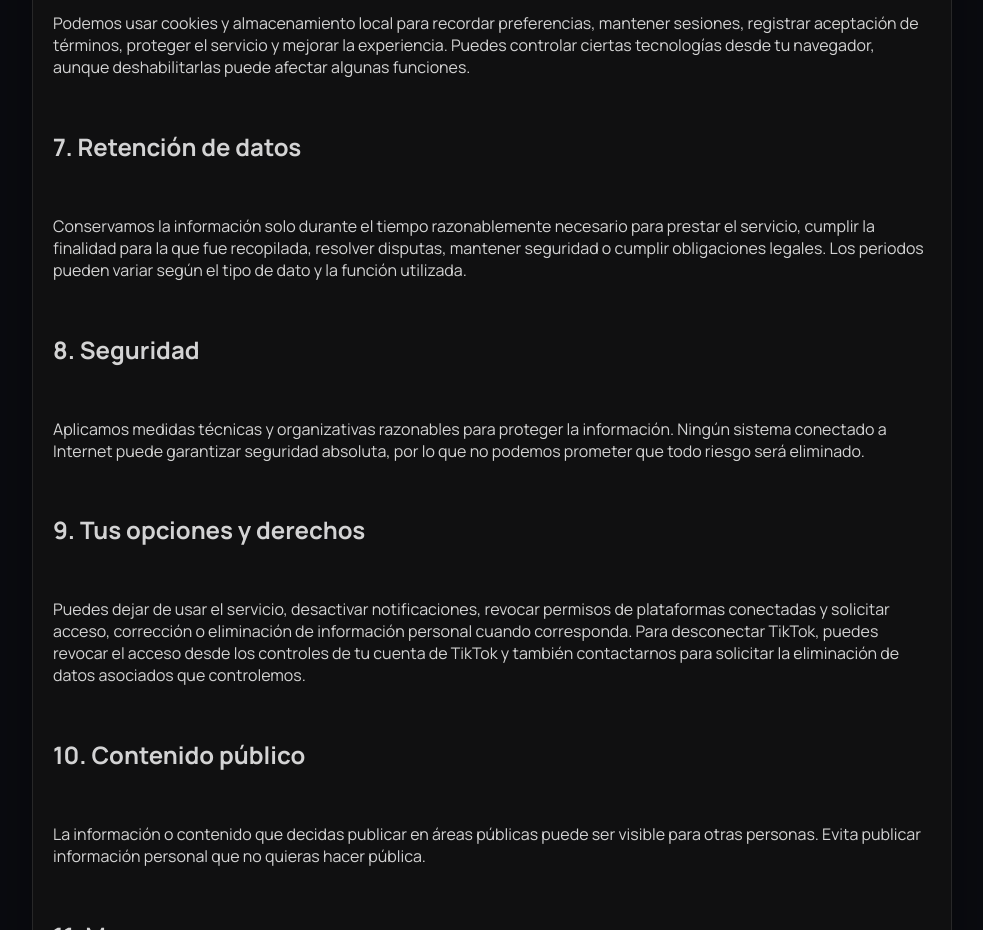
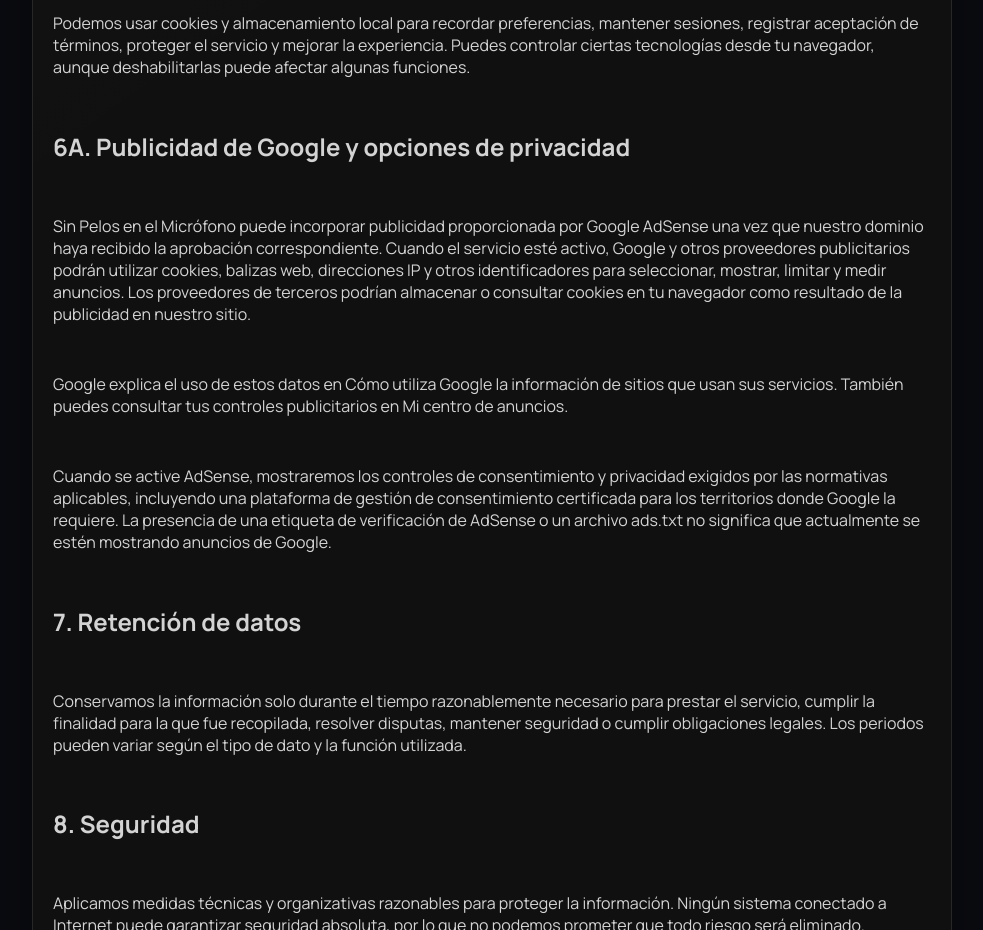
Before and after one commit to sinpelosenelmicrofonopodcast-lang/PODCAST, a Next.js app: page /privacy in a window 1280 px wide. Shown: the part 2160-3090 px from the top of the page, without its empty margins (148-1131 px from the left). Built offline with nearby package versions, Linux system fonts and the light colour scheme; no server answers.

Commit message:
Verify existing AdSense publisher on website via meta tag and ads.txt; clarify privacy disclosures

```diff
--- a/app/ads.txt/route.ts
+++ b/app/ads.txt/route.ts
@@ -1,10 +1,16 @@
 import { NextResponse } from "next/server";
-// Never assume that an AdSense-for-YouTube publisher ID can sell web display inventory.
-// Set this variable only to a publisher ID authorized for this website in AdSense.
-export const dynamic="force-dynamic";
-export function GET(){
- const id=String(process.env.ADSENSE_CONTENT_PUBLISHER_ID??"").trim();
- if(!/^pub-[0-9]{16}$/.test(id))return new NextResponse("Not configured",{status:404,headers:{"Content-Type":"text/plain; charset=utf-8","Cache-Control":"no-store"}});
- return new NextResponse(`google.com, ${id}, DIRECT, f08c47fec0942fa0\n`,
-  {headers:{"Content-Type":"text/plain; charset=utf-8","Cache-Control":"public, max-age=3600"}});
+// The publisher ID matches the existing Sin Pelos AdSense for YouTube account.
+// Google permits an upgrade of that same account for website inventory.
+// ads.txt declares authorized inventory ownership; it does not indicate that the
+// website is approved or that ads have started running.
+export const dynamic = "force-dynamic";
+
+export function GET() {
+  return new NextResponse(
+    "google.com, pub-4245621675541095, DIRECT, f08c47fec0942fa0\n",
+    { status: 200, headers: {
+      "Content-Type": "text/plain; charset=utf-8",
+      "Cache-Control": "public, max-age=3600"
+    }}
+  );
 }
--- a/app/layout.tsx
+++ b/app/layout.tsx
@@ -71,6 +71,8 @@ export const metadata: Metadata = {
   title: "Sin Pelos en el Micrófono",
   description: "Podcast, historias, noticias y comunidad. Conversación real, sin libreto y sin filtros.",
   applicationName: "Sin Pelos en el Micrófono",
+  // Site ownership for the existing AdSense publisher. This does NOT enable ads.
+  other: { "google-adsense-account": "ca-pub-4245621675541095" },
   category: "entertainment",
   openGraph: {
     title: "Sin Pelos en el Micrófono",
--- a/app/privacy/page.tsx
+++ b/app/privacy/page.tsx
@@ -89,6 +89,33 @@ export default function PrivacyPage() {
               puede afectar algunas funciones.
             </p>
 
+            <h2>6A. Publicidad de Google y opciones de privacidad</h2>
+            <p>
+              Sin Pelos en el Micrófono puede incorporar publicidad proporcionada por Google AdSense
+              una vez que nuestro dominio haya recibido la aprobación correspondiente. Cuando el
+              servicio esté activo, Google y otros proveedores publicitarios podrán utilizar cookies,
+              balizas web, direcciones IP y otros identificadores para seleccionar, mostrar, limitar
+              y medir anuncios. Los proveedores de terceros podrían almacenar o consultar cookies
+              en tu navegador como resultado de la publicidad en nuestro sitio.
+            </p>
+            <p>
+              Google explica el uso de estos datos en{" "}
+              <a href="https://policies.google.com/technologies/partner-sites" target="_blank" rel="noopener noreferrer">
+                Cómo utiliza Google la información de sitios que usan sus servicios
+              </a>.
+              También puedes consultar tus controles publicitarios en{" "}
+              <a href="https://myadcenter.google.com/" target="_blank" rel="noopener noreferrer">
+                Mi centro de anuncios
+              </a>.
+            </p>
+            <p>
+              Cuando se active AdSense, mostraremos los controles de consentimiento y privacidad
+              exigidos por las normativas aplicables, incluyendo una plataforma de gestión de
+              consentimiento certificada para los territorios donde Google la requiere. La presencia
+              de una etiqueta de verificación de AdSense o un archivo ads.txt no significa que
+              actualmente se estén mostrando anuncios de Google.
+            </p>
+
             <h2>7. Retención de datos</h2>
             <p>
               Conservamos la información solo durante el tiempo razonablemente necesario para prestar el servicio, cumplir la finalidad para la
```
Also changed, not shown: 1 other file (tests, documents, lock files or other folders).
